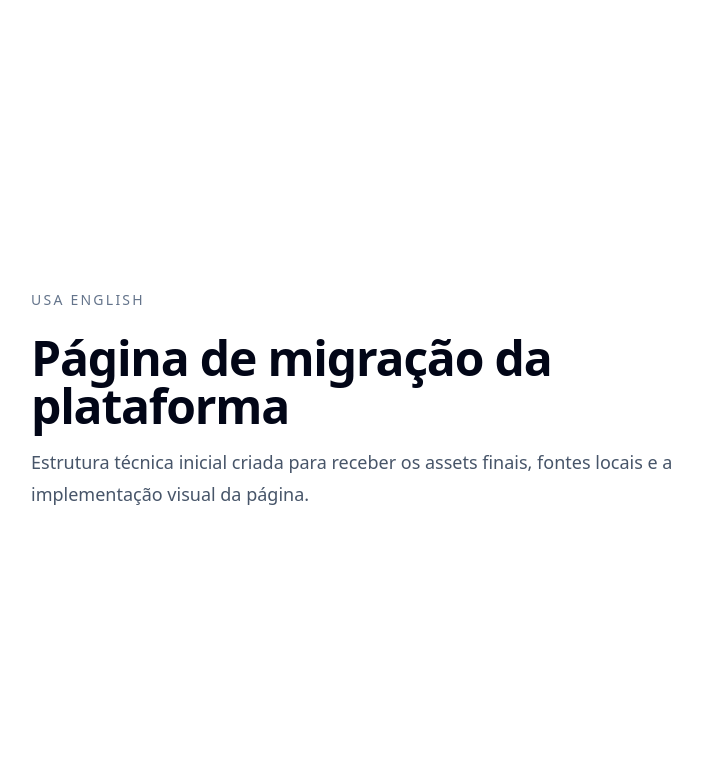
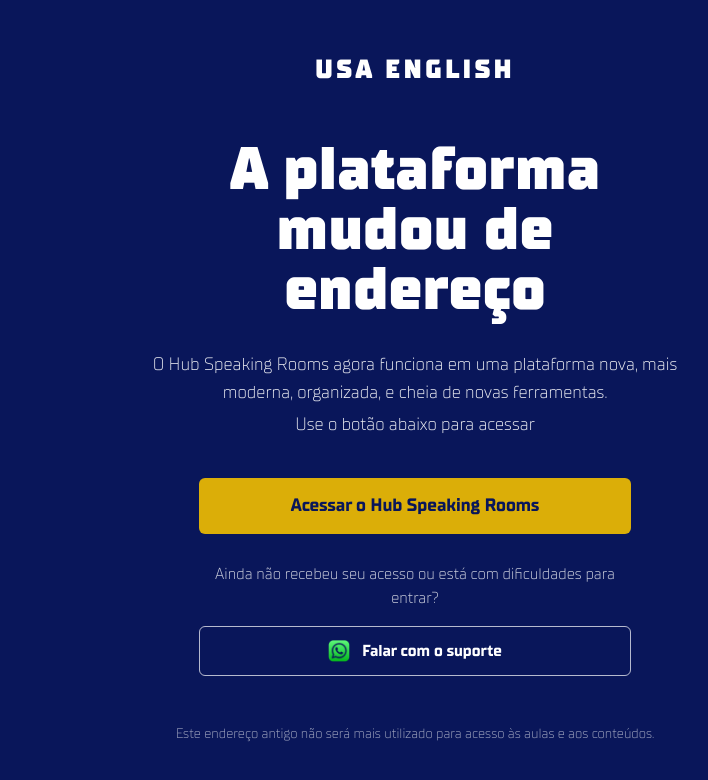
Before and after one commit to USA-English/platform-migration-page, a Next.js app: page / in a window 1280 px wide. Shown: the top 780 px of the page, without its empty margins (225-933 px from the left). Built offline with nearby package versions, Linux system fonts and the light colour scheme.

Commit message:
Implement platform migration page

```diff
--- a/app/globals.css
+++ b/app/globals.css
@@ -2,8 +2,32 @@
 @tailwind components;
 @tailwind utilities;
 
+@font-face {
+  font-family: "TT Supermolot Neue";
+  src: url("/fonts/TT%20Supermolot%20Neue%20Light.woff2") format("woff2");
+  font-style: normal;
+  font-weight: 300;
+  font-display: swap;
+}
+
+@font-face {
+  font-family: "TT Supermolot Neue";
+  src: url("/fonts/TT%20Supermolot%20Neue%20Bold.woff2") format("woff2");
+  font-style: normal;
+  font-weight: 700;
+  font-display: swap;
+}
+
+@font-face {
+  font-family: "TT Supermolot Neue";
+  src: url("/fonts/TT%20Supermolot%20Neue%20Black.woff2") format("woff2");
+  font-style: normal;
+  font-weight: 900;
+  font-display: swap;
+}
+
 :root {
-  color-scheme: light;
+  color-scheme: dark;
 }
 
 * {
@@ -11,10 +35,11 @@
 }
 
 html {
-  scroll-behavior: smooth;
+  background: #09165a;
 }
 
 body {
   margin: 0;
   min-height: 100vh;
+  font-family: "TT Supermolot Neue", Arial, sans-serif;
 }
--- a/app/layout.tsx
+++ b/app/layout.tsx
@@ -2,9 +2,12 @@
 import "./globals.css";
 
 export const metadata: Metadata = {
-  title: "Migração da plataforma | USA English",
+  title: "Hub Speaking Rooms | Novo endereço",
   description:
-    "Página temporária para comunicar a migração da plataforma de alunos da USA English."
+    "Acesse a nova plataforma do Hub Speaking Rooms.",
+  icons: {
+    icon: "/images/typ-favicon.webp"
+  }
 };
 
 export const viewport: Viewport = {
@@ -19,7 +22,7 @@
 }>) {
   return (
     <html lang="pt-BR">
-      <body>{children}</body>
+      <body className="antialiased">{children}</body>
     </html>
   );
 }
--- a/app/page.tsx
+++ b/app/page.tsx
@@ -1,19 +1,58 @@
+import Image from "next/image";
+import { siteConfig } from "./site-config";
+
 export default function Home() {
   return (
-    <main className="min-h-screen bg-white px-6 py-12 text-slate-950">
-      <section className="mx-auto flex min-h-[calc(100vh-6rem)] max-w-3xl flex-col items-start justify-center gap-6">
-        <p className="text-sm font-medium uppercase tracking-[0.16em] text-slate-500">
-          USA English
+    <main className="min-h-screen bg-brand-navy px-5 py-7 text-white sm:px-8 sm:py-10">
+      <section className="mx-auto flex min-h-[calc(100vh-3.5rem)] w-full max-w-[42rem] flex-col items-center justify-center text-center sm:min-h-[calc(100vh-5rem)]">
+        <div className="w-full">
+          <p className="mb-10 font-brand-black font-black text-[1.35rem] uppercase leading-none tracking-[0.12em] text-white sm:mb-14 sm:text-[1.65rem]">
+            {siteConfig.brand}
+          </p>
+
+          <h1 className="mx-auto max-w-[11ch] font-brand-black font-black text-4xl leading-[1.04] sm:text-5xl md:text-6xl">
+            {siteConfig.title}
+          </h1>
+
+          <div className="mx-auto mt-7 max-w-[35rem] space-y-1 font-brand-light font-light text-base leading-6 text-white/90 sm:mt-8 sm:text-lg sm:leading-7">
+            <p>{siteConfig.description}</p>
+            <p>{siteConfig.accessPrompt}</p>
+          </div>
+
+          <div className="mx-auto mt-9 flex w-full max-w-[27rem] flex-col gap-4 sm:mt-10">
+            <a
+              className="inline-flex min-h-14 w-full items-center justify-center rounded-md bg-brand-gold px-5 py-3 font-brand-bold font-bold text-base text-brand-navy outline-none transition-colors hover:bg-[#f3c929] focus-visible:ring-4 focus-visible:ring-white focus-visible:ring-offset-4 focus-visible:ring-offset-brand-navy active:bg-[#c29300] sm:text-lg"
+              href={siteConfig.primaryAction.href}
+            >
+              {siteConfig.primaryAction.label}
+            </a>
+
+            <div className="mt-3">
+              <p className="mx-auto max-w-[27rem] font-brand-light font-light text-sm leading-5 text-white/80 sm:text-base">
+                {siteConfig.supportPrompt}
+              </p>
+              <a
+                className="mt-4 inline-flex min-h-12 w-full items-center justify-center gap-3 rounded-md border border-white/70 bg-transparent px-5 py-3 font-brand-bold font-bold text-base text-white outline-none transition-colors hover:border-white hover:bg-white/10 focus-visible:ring-4 focus-visible:ring-brand-gold focus-visible:ring-offset-4 focus-visible:ring-offset-brand-navy active:bg-white/20"
+                href={siteConfig.supportAction.href}
+                target="_blank"
+                rel="noopener noreferrer"
+              >
+                <Image
+                  src="/images/wpp-icon.webp"
+                  alt=""
+                  width={22}
+                  height={22}
+                  aria-hidden="true"
+                />
+                {siteConfig.supportAction.label}
+              </a>
+            </div>
+          </div>
+        </div>
+
+        <p className="mt-10 max-w-[34rem] font-brand-light font-light text-xs leading-5 text-white/60 sm:mt-12 sm:text-sm">
+          {siteConfig.notice}
         </p>
-        <div className="space-y-4">
-          <h1 className="text-4xl font-semibold tracking-tight sm:text-5xl">
-            Página de migração da plataforma
-          </h1>
-          <p className="max-w-2xl text-lg leading-8 text-slate-600">
-            Estrutura técnica inicial criada para receber os assets finais,
-            fontes locais e a implementação visual da página.
-          </p>
-        </div>
       </section>
     </main>
   );
--- /dev/null
+++ b/app/site-config.ts
@@ -0,0 +1,19 @@
+export const siteConfig = {
+  brand: "USA English",
+  title: "A plataforma mudou de endereço",
+  description:
+    "O Hub Speaking Rooms agora funciona em uma plataforma nova, mais moderna, organizada, e cheia de novas ferramentas.",
+  accessPrompt: "Use o botão abaixo para acessar",
+  primaryAction: {
+    label: "Acessar o Hub Speaking Rooms",
+    href: "https://hub.speakingrooms.com.br/login"
+  },
+  supportPrompt:
+    "Ainda não recebeu seu acesso ou está com dificuldades para entrar?",
+  supportAction: {
+    label: "Falar com o suporte",
+    href: "https://api.whatsapp.com/send?phone=5511914740193&text=Ol%C3%A1!%20Estou%20tentando%20acessar%20a%20nova%20plataforma%2C%20mas%20preciso%20de%20ajuda."
+  },
+  notice:
+    "Este endereço antigo não será mais utilizado para acesso às aulas e aos conteúdos."
+} as const;
--- a/tailwind.config.ts
+++ b/tailwind.config.ts
@@ -6,7 +6,26 @@
     "./components/**/*.{js,ts,jsx,tsx,mdx}"
   ],
   theme: {
-    extend: {}
+    extend: {
+      colors: {
+        brand: {
+          blue: "#0349b9",
+          light: "#72a8ff",
+          gold: "#dbae08",
+          navy: "#09165a"
+        }
+      },
+      fontFamily: {
+        "brand-light": ["TT Supermolot Neue", "Arial", "sans-serif"],
+        "brand-bold": ["TT Supermolot Neue", "Arial", "sans-serif"],
+        "brand-black": ["TT Supermolot Neue", "Arial", "sans-serif"]
+      },
+      fontWeight: {
+        normal: "300",
+        bold: "700",
+        black: "900"
+      }
+    }
   },
   plugins: []
 };
```
Also changed, not shown: 1 other file (tests, documents, lock files or other folders).
